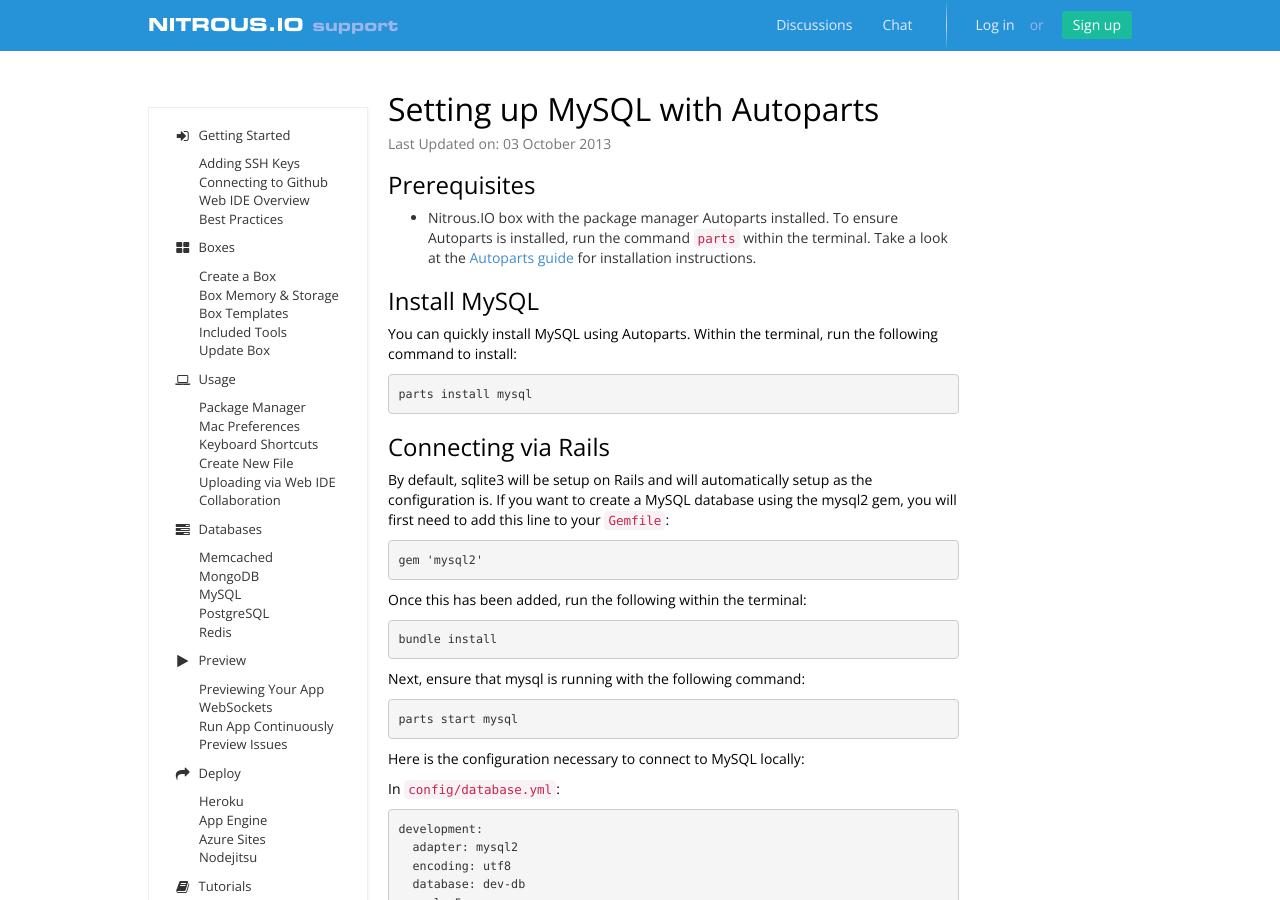
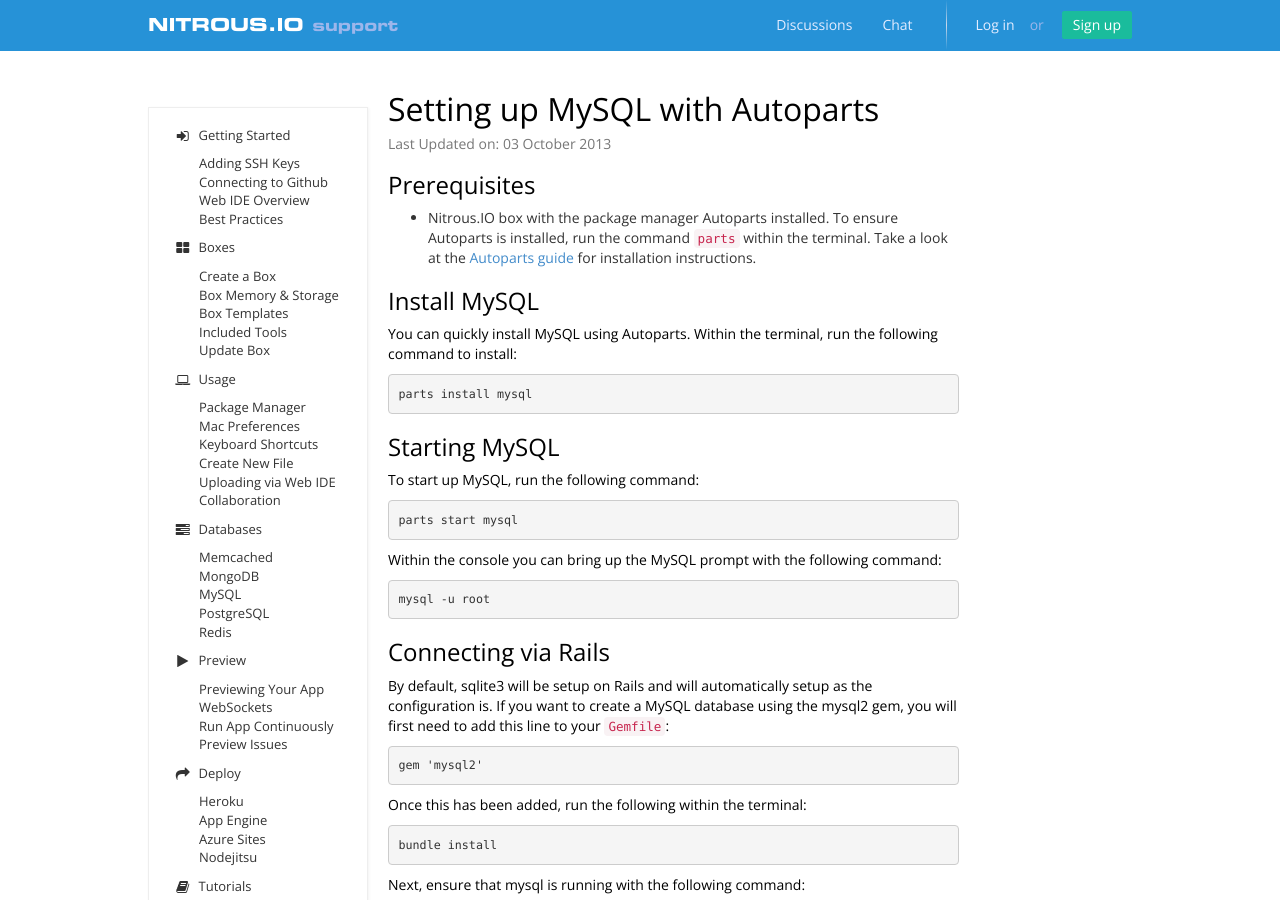
Before and after one commit to pkallberg/help.nitrous.io, a Jekyll site: the page built from _posts/2013-10-3-mysql.md, in a window 1280 px wide and 900 px high. Built offline with Jekyll 4.4.1, drawn with Linux system fonts in a browser that asks for light colours; comment, search, counter and statistics services are not loaded.

Commit message:
added command for mysql prompt login

```diff
--- a/_posts/2013-10-3-mysql.md
+++ b/_posts/2013-10-3-mysql.md
@@ -14,6 +14,16 @@
 You can quickly install MySQL using Autoparts. Within the terminal, run the following command to install:
 
     parts install mysql
+
+### Starting MySQL
+
+To start up MySQL, run the following command:
+
+    parts start mysql
+
+Within the console you can bring up the MySQL prompt with the following command:
+
+    mysql -u root
 
 ### Connecting via Rails
 
```
